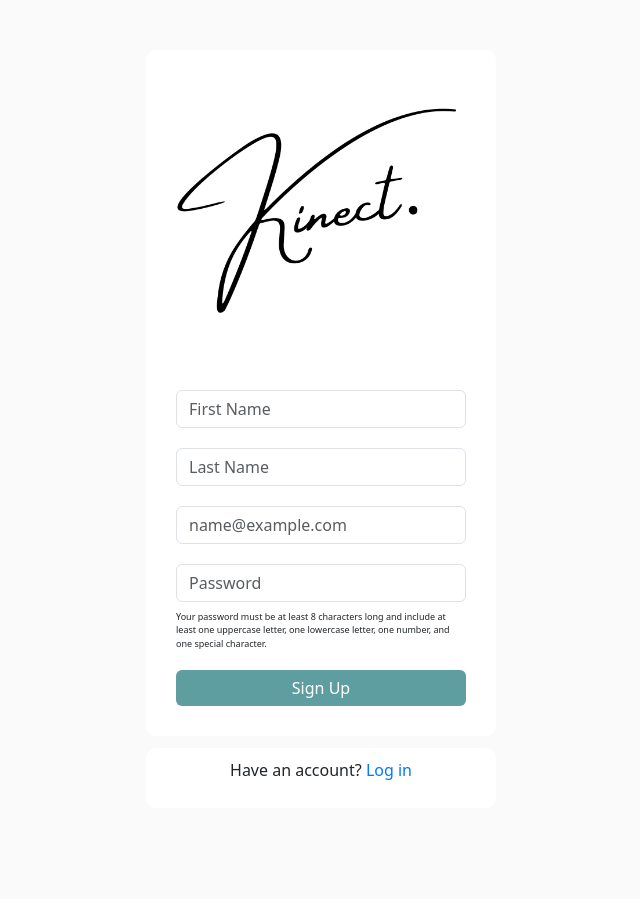
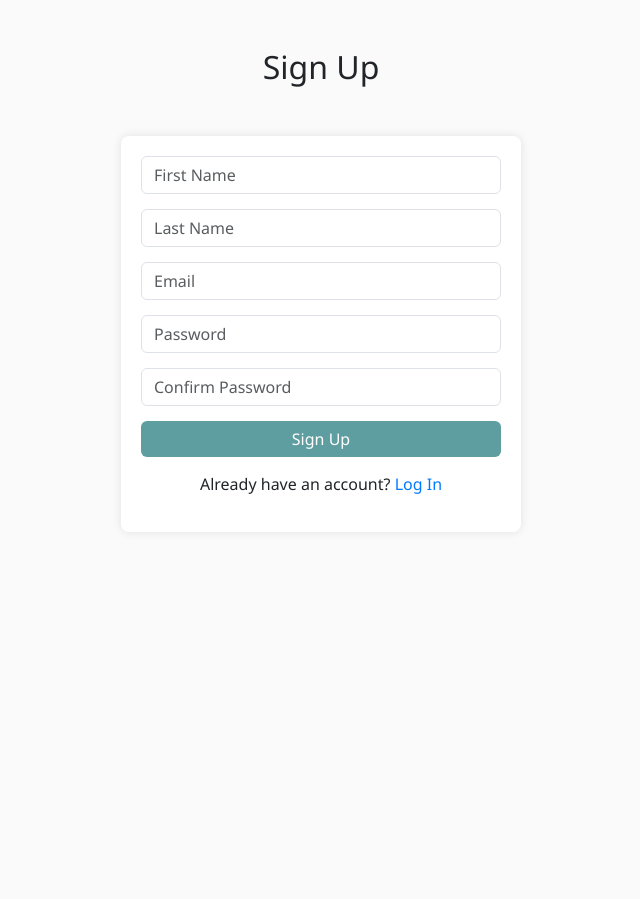
Before and after one commit to 2am33m/Kinect, a Django app: page /signup/ in a window 1280 px wide. Shown: the whole page, without its empty margins (319-959 px from the left). After the commit the page ends 494 px from the top, so only its background shows below. Run offline with Django 4.2, Linux system fonts and the light colour scheme; some libraries are stand-ins or nearby versions.

Commit message:
Added authentication for signup and login

```diff
--- a/kinect/settings.py
+++ b/kinect/settings.py
@@ -43,7 +43,8 @@ INSTALLED_APPS = [
     'django.contrib.staticfiles',
 
     # custom app
-    'kinect_core'
+    'kinect_core',
+    'widget_tweaks',
 ]
 
 MIDDLEWARE = [
--- /dev/null
+++ b/kinect_core/forms.py
@@ -0,0 +1,10 @@
+from django import forms
+from django.contrib.auth.forms import UserCreationForm
+from django.contrib.auth.models import User
+
+class SignUpForm(UserCreationForm):
+    email = forms.EmailField(max_length=200, required=True)
+
+    class Meta:
+        model = User
+        fields = ('first_name', 'last_name', 'email', 'password1', 'password2')
--- a/kinect_core/static/kinect_core/css/signup.css
+++ b/kinect_core/static/kinect_core/css/signup.css
@@ -1,62 +1,44 @@
-body{
+/* static/css/styles.css */
+body {
     background-color: #fafafa;
-
+    font-family: 'Segoe UI', Tahoma, Geneva, Verdana, sans-serif;
 }
 
-        .signup-container{
-            max-width: 350px;
+.signup-container {
+    max-width: 400px;
     margin: 50px auto;
-            padding: 30px;
-            border-radius: 10px;
+    padding: 20px;
     background-color: #fff;
-
+    border-radius: 8px;
+    box-shadow: 0 0 10px rgba(0,0,0,0.1);
 }
 
-        .signup-container form{
-            display: flex;
-            flex-direction: column;
+.form-control{
+    margin-bottom: 15px;
 }
 
-        .signup-container form .form-control{
+h2 {
+    text-align: center;
     margin-bottom: 20px;
 }
 
-        .btn{
+.btn-primary {
+    width: 100%;
     background-color: cadetblue;
     border: none;
+    margin-bottom: 15px;
 }
-        .btn:hover {
+.btn:hover{
           background-color: rgb(48, 66, 69);
         }
 
-        img {
-            margin-bottom: 20px;
-            border-radius: 10px;
+p{
+    text-align: center;
 }
-        #passwordHelp{
-            font-size: xx-small;
-            margin-bottom: 20px;
-            margin-top: 5px;
-        }
-
-        #password{
-            margin-bottom: 1%;
-        }
-
-        #login{
-            position: relative;
-            top: -40px;
-            text-align: center;
-            margin: 4% auto;
-            border: 1px;
-            padding: 10px;
-        }
-
-        a {
+a{
     text-decoration: none; /* Remove underline */
     color: #007bff; /* Optionally set link color */
 }
-
 a:hover {
     text-decoration: underline; /* Underline on hover */
 }
--- a/kinect_core/templates/kinect_core/signup.html
+++ b/kinect_core/templates/kinect_core/signup.html
@@ -1,40 +1,38 @@
+{% load widget_tweaks %}
 {% load static %}
 
-<!doctype html>
+<!DOCTYPE html>
 <html lang="en">
-  <head>
-    <meta charset="utf-8">
-    <meta name="viewport" content="width=device-width, initial-scale=1">
+<head>
+    <meta charset="UTF-8">
+    <meta name="viewport" content="width=device-width, initial-scale=1.0">
     <title>Sign Up</title>
-    <link href="https://cdn.jsdelivr.net/npm/bootstrap@5.3.3/dist/css/bootstrap.min.css" rel="stylesheet" integrity="sha384-QWTKZyjpPEjISv5WaRU9OFeRpok6YctnYmDr5pNlyT2bRjXh0JMhjY6hW+ALEwIH" crossorigin="anonymous">
-    <link rel="stylesheet" href="{%static 'kinect_core/css/signup.css'%}">
+    <link href="https://cdn.jsdelivr.net/npm/bootstrap@5.3.3/dist/css/bootstrap.min.css" rel="stylesheet">
+    <link rel="stylesheet" href="{% static 'kinect_core/css/signup.css' %}">
+</head>
+<body>
+    <div class="container mt-5">
+        <h2>Sign Up</h2>
 
-</head>
-  <body>
-    <script src="https://cdn.jsdelivr.net/npm/bootstrap@5.3.3/dist/js/bootstrap.bundle.min.js" integrity="sha384-YvpcrYf0tY3lHB60NNkmXc5s9fDVZLESaAA55NDzOxhy9GkcIdslK1eN7N6jIeHz" crossorigin="anonymous"></script>
+        <div class="form-group">
+            <form method="post" >
+                {% csrf_token %}
+                {{ form.non_field_errors }}
+                <div class="signup-container">
+                    <!-- Render each form field with custom attributes -->
+                    {% render_field form.first_name placeholder="First Name" class+="form-control" %}
+                    {% render_field form.last_name placeholder="Last Name" class+="form-control" %}
+                    {% render_field form.email placeholder="Email" class+="form-control" name="email"%}
+                    {% render_field form.password1 placeholder="Password" class+="form-control" name="password"%}
+                    {% render_field form.password2 placeholder="Confirm Password" class+="form-control" %}
+                    <button type="submit" class="btn btn-primary">Sign Up</button>
 
-    <div class="signup-container form-floating mb-3 form-floating" >
-
-        <form method="POST">
-            <img src="{% static 'kinect_core/images/kinect.png'%}" alt="img.jpg">
-            <input type="text" class="form-control" name="first_name" placeholder="First Name" required>
-            <input type="text" class="form-control" name="last_name" placeholder="Last Name" required>
-            <input type="email" class="form-control" id="floatingInput" name="email" placeholder="name@example.com" required>
-            <input type="text" id="password" class="form-control" name="password" placeholder="Password" required>
-            <small id="passwordHelp" >
-                Your password must be at least 8 characters long and include at least one uppercase letter, one lowercase letter, one number, and one special character.
-            </small>
-            <button type="submit" class="btn btn-primary">Sign Up</button>
-
-        </form>
+            </form>
+            <p>Already have an account? <a href="{% url 'login' %}">Log In</a></p>
+        </div>
 
     </div>
 
-    <div id="login" class="login-link signup-container">
-
-        <p>Have an account? <a href="{% url 'login'%}">Log in</a></p>
-
-    </div>
-
+    <script src="https://cdn.jsdelivr.net/npm/bootstrap@5.3.3/dist/js/bootstrap.bundle.min.js"></script>
 </body>
 </html>
--- a/kinect_core/urls.py
+++ b/kinect_core/urls.py
@@ -2,6 +2,6 @@ from django.urls import path
 from . import views
 
 urlpatterns = [
-    path('', views.login, name='login'),
-    path('signup/', views.signup, name='signup'),
+    path('', views.login_user, name='login'),
+    path('signup/', views.signup_view, name='signup'),
 ]
--- a/kinect_core/views.py
+++ b/kinect_core/views.py
@@ -1,9 +1,33 @@
-from django.shortcuts import render
-from django.http import HttpResponse
+from django.shortcuts import render, redirect
+from django.contrib.auth import authenticate, login, logout
+from django.contrib import messages
+from .forms import SignUpForm
+
 
 # Create your views here.
 
-def login(request):
-    return render(request, 'kinect_core/login.html')
-def signup(request):
-    return render(request, 'kinect_core/signup.html')
+def login_user(request):
+    if request.method == 'POST':
+        email = request.POST['email']
+        password = request.POST['password']
+        user = authenticate(request, username=email, password=password)
+        if user is not None:
+            login(request, user)
+            return redirect()
+        else:
+            messages.success(request, "There was an error logging In, Try again...")
+            return redirect("login")
+    else:
+        return render(request, 'kinect_core/login.html')
+def signup_view(request):
+    if request.method == 'POST':
+        form = SignUpForm(request.POST)
+        if form.is_valid():
+            form.save()
+            messages.success(request, "Account created successfully")
+            return redirect('login')
+    else:
+        form = SignUpForm()
+    return render(request, 'kinect_core/signup.html',{
+        'form': form
+    })
```
Also changed, not shown: kinect_core/static/kinect_core/css/login.css (+21 -19 lines), kinect_core/templates/kinect_core/login.html (+21 -11 lines). Lines whose indentation alone changed are shown as unchanged.
